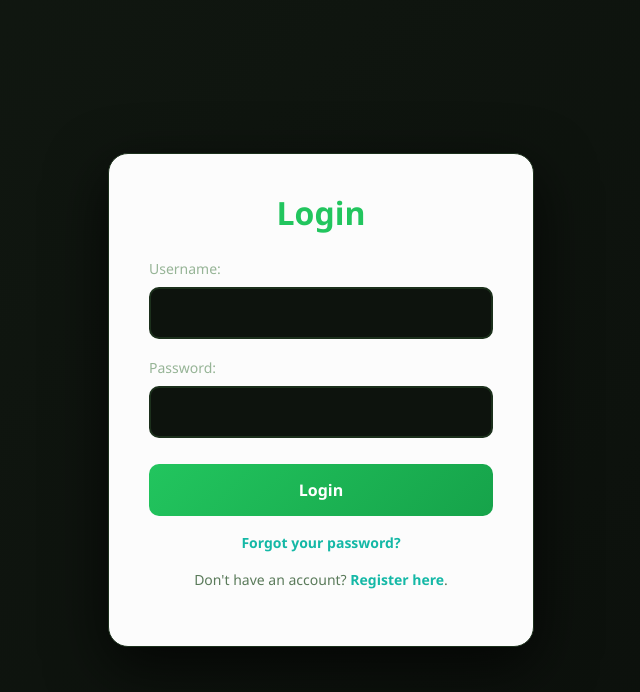
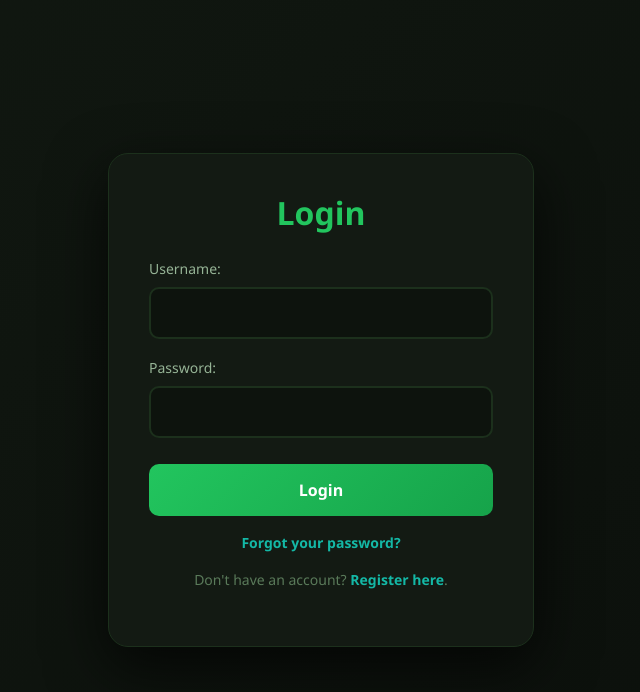
Before and after one commit to Scrooge324y2/Online-Multiplayer-Game, a Flask app: page / in a window 1280 px wide. Shown: the top 692 px of the page, without its empty margins (319-959 px from the left). Run offline with Flask 3, Linux system fonts and the light colour scheme; parts of the project's set-up code (start-up, migrations or seed data) failed here and were passed over.

Commit message:
updated styles

```diff
--- a/static/styles/login.css
+++ b/static/styles/login.css
@@ -14,7 +14,7 @@ body {
 }
 
 .card {
-    background: #fcfcfc;
+    background: #131a13;
     border-radius: 20px;
     box-shadow: 0 20px 60px rgba(0, 0, 0, 0.7);
     backdrop-filter: blur(10px);
```
